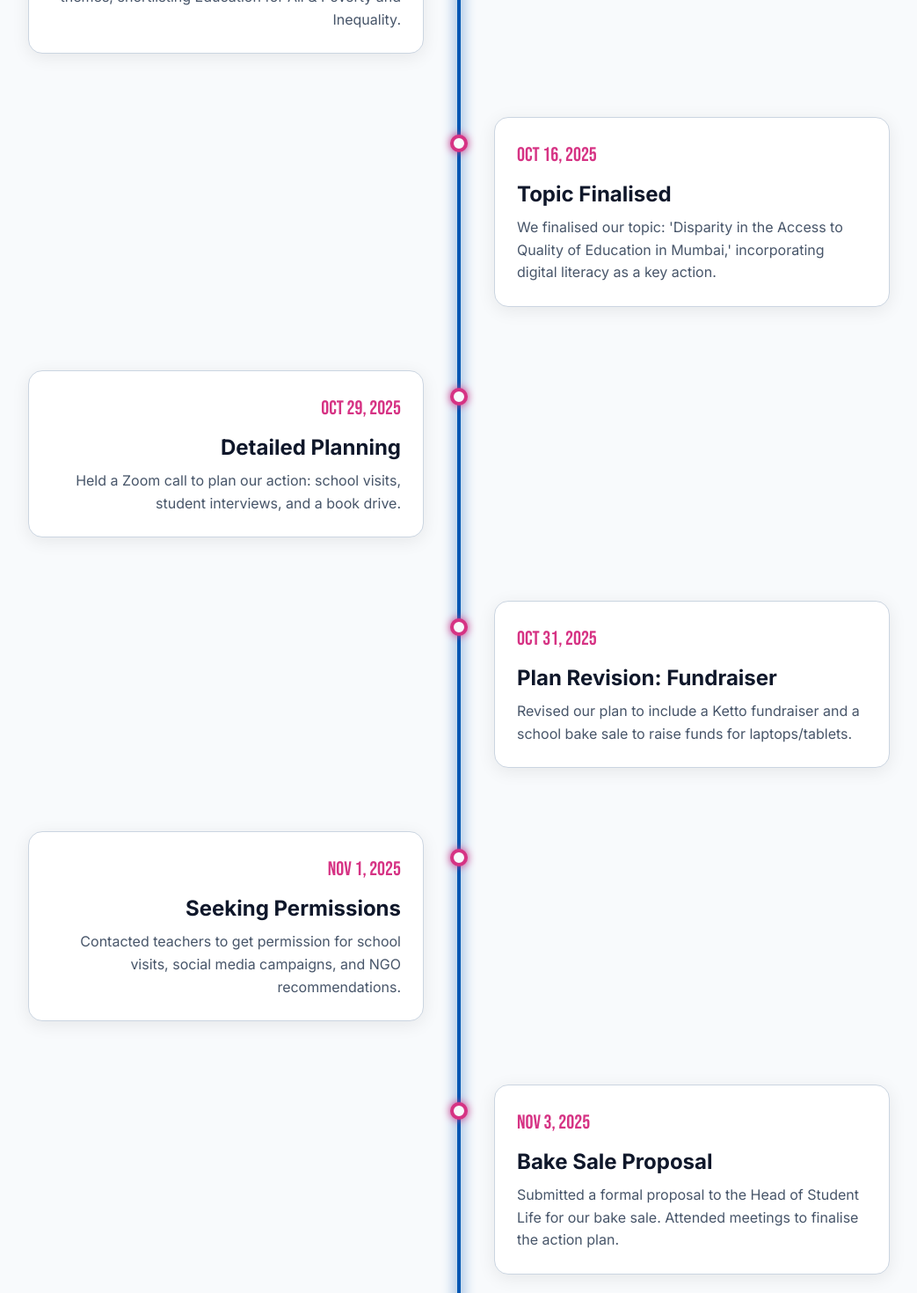
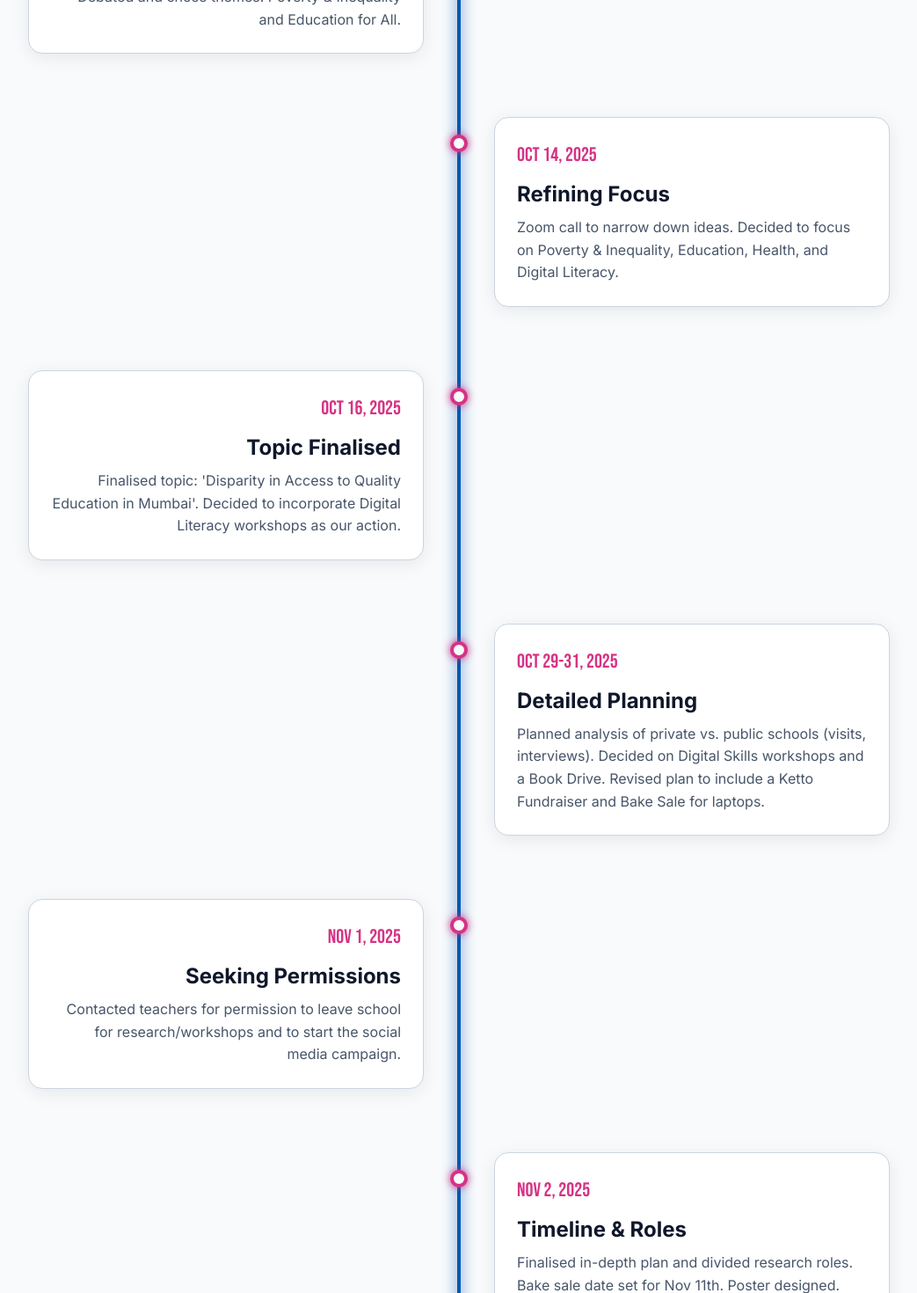
Before and after one commit to Ali-bis/BridgeToKnowledgetest, a React (Vite) app: page /timeline in a window 1280 px wide. Shown: the part 640-2110 px from the top of the page at 88% size, without its empty margins (118-1161 px from the left). Built offline with nearby package versions, Linux system fonts and the light colour scheme.

Commit message:
Update Timeline.jsx

```diff
--- a/src/pages/Timeline.jsx
+++ b/src/pages/Timeline.jsx
@@ -1,15 +1,25 @@
 import React from 'react';
 
+// Data extracted strictly from the uploaded "Log Sheet & Docs.pdf"
 const timelineEvents = [
-  { date: "Oct 10, 2025", title: "Team Formation", description: "Our team was formed and we debated potential themes, shortlisting Education for All & Poverty and Inequality.", side: "left" },
-  { date: "Oct 16, 2025", title: "Topic Finalised", description: "We finalised our topic: 'Disparity in the Access to Quality of Education in Mumbai,' incorporating digital literacy as a key action.", side: "right" },
-  { date: "Oct 29, 2025", title: "Detailed Planning", description: "Held a Zoom call to plan our action: school visits, student interviews, and a book drive.", side: "left" },
-  { date: "Oct 31, 2025", title: "Plan Revision: Fundraiser", description: "Revised our plan to include a Ketto fundraiser and a school bake sale to raise funds for laptops/tablets.", side: "right" },
-  { date: "Nov 1, 2025", title: "Seeking Permissions", description: "Contacted teachers to get permission for school visits, social media campaigns, and NGO recommendations.", side: "left" },
-  { date: "Nov 3, 2025", title: "Bake Sale Proposal", description: "Submitted a formal proposal to the Head of Student Life for our bake sale. Attended meetings to finalise the action plan.", side: "right" },
-  { date: "Nov 11, 2025", title: "Bake Sale (Planned)", description: "Date finalised for the in-school bake sale to raise funds.", side: "left" },
-  { date: "TBD", title: "School Visits & Workshops", description: "Primary research visits to BMC and private schools, and digital literacy workshops (Canva, PPT) to be conducted.", side: "right" },
-  { date: "Nov 27, 2025", title: "Final Action Deadline", description: "Deadline for all research, action, and project documentation to be completed for the summit.", side: "left" },
+  { date: "Oct 10, 2025", title: "Team & Theme Formation", description: "Group formed (Ali, Sumer, Raghav, Shai, Ayush). Debated and chose themes: Poverty & Inequality and Education for All.", side: "left" },
+  { date: "Oct 14, 2025", title: "Refining Focus", description: "Zoom call to narrow down ideas. Decided to focus on Poverty & Inequality, Education, Health, and Digital Literacy.", side: "right" },
+  { date: "Oct 16, 2025", title: "Topic Finalised", description: "Finalised topic: 'Disparity in Access to Quality Education in Mumbai'. Decided to incorporate Digital Literacy workshops as our action.", side: "left" },
+  { date: "Oct 29-31, 2025", title: "Detailed Planning", description: "Planned analysis of private vs. public schools (visits, interviews). Decided on Digital Skills workshops and a Book Drive. Revised plan to include a Ketto Fundraiser and Bake Sale for laptops.", side: "right" },
+  { date: "Nov 1, 2025", title: "Seeking Permissions", description: "Contacted teachers for permission to leave school for research/workshops and to start the social media campaign.", side: "left" },
+  { date: "Nov 2, 2025", title: "Timeline & Roles", description: "Finalised in-depth plan and divided research roles. Bake sale date set for Nov 11th. Poster designed.", side: "right" },
+  { date: "Nov 3, 2025", title: "Partnership & Proposal", description: "Sent bake sale proposal to Head of Student Life. Met with Service Learning Head and selected 'Teach for India' as our partner organization.", side: "left" },
+  { date: "Nov 4-5, 2025", title: "Research & Presentation", description: "Completed first draft of secondary research. Finalised presentation modes: Website and Presentation.", side: "right" },
+  { date: "Nov 6-7, 2025", title: "Launch & Website", description: "Launched Social Media. Finalised Logo. Ali began website draft. Meeting with Teach for India rep to discuss goals (teaching Grade 4-5).", side: "left" },
+  { date: "Nov 8-9, 2025", title: "Promotion & Proposal", description: "Instagram posts published. Team call to finalise Teach for India proposal and social media strategy. Two short-form videos posted.", side: "right" },
+  { date: "Nov 11, 2025", title: "Bake Sale Success", description: "Held a successful bake sale raising ~18,000 Rupees. Spread awareness throughout the school.", side: "left" },
+  { date: "Nov 14, 2025", title: "Meeting Fellows", description: "Met Ms. Ikra & Ms. Akriti from Teach for India. Discussed workshop content (Newsletter) and school needs (Projectors/Speakers).", side: "right" },
+  { date: "Nov 16, 2025", title: "Research & Survey", description: "All members completed research. Survey sent out to understand the disparity between private and public education.", side: "left" },
+  { date: "Nov 17-18, 2025", title: "Lesson Planning", description: "Created lesson plan on 'Environment'. Identified skills: Article writing, Interviewing. Sumer made presentation; Ali made fact-sheet.", side: "right" },
+  { date: "Nov 19, 2025", title: "Workshop 1: Newsletter", description: "Visited Partnered Municipal School. Conducted first workshop on Newsletter writing and Environment (Pollution/Global Warming).", side: "left" },
+  { date: "Nov 24, 2025", title: "Workshop 2: Word Search", description: "Conducted second workshop focused on solving and creating word searches. Taught vocabulary and held a quiz.", side: "right" },
+  { date: "Nov 25, 2025", title: "Final Prep", description: "Sumer designed Comic-strip curriculum. Raghav created feedback and summary sheets for students.", side: "left" },
+  { date: "Nov 26, 2025", title: "Workshop 3: Creative", description: "Conducted third workshop on comic-strip writing. Collected feedback. Interviewed students about their education experience.", side: "right" },
 ];
 
 const Timeline = () => {
```
